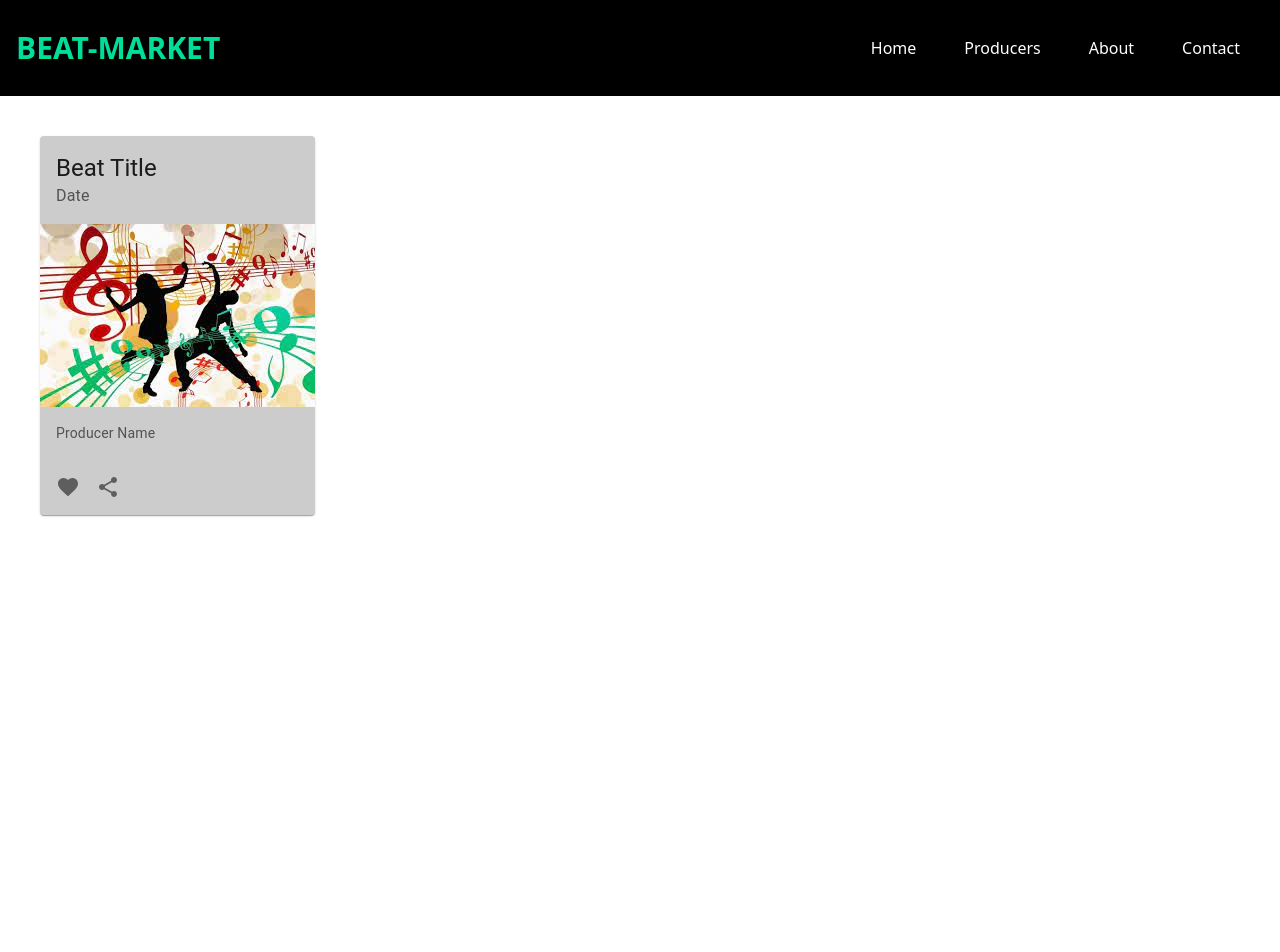
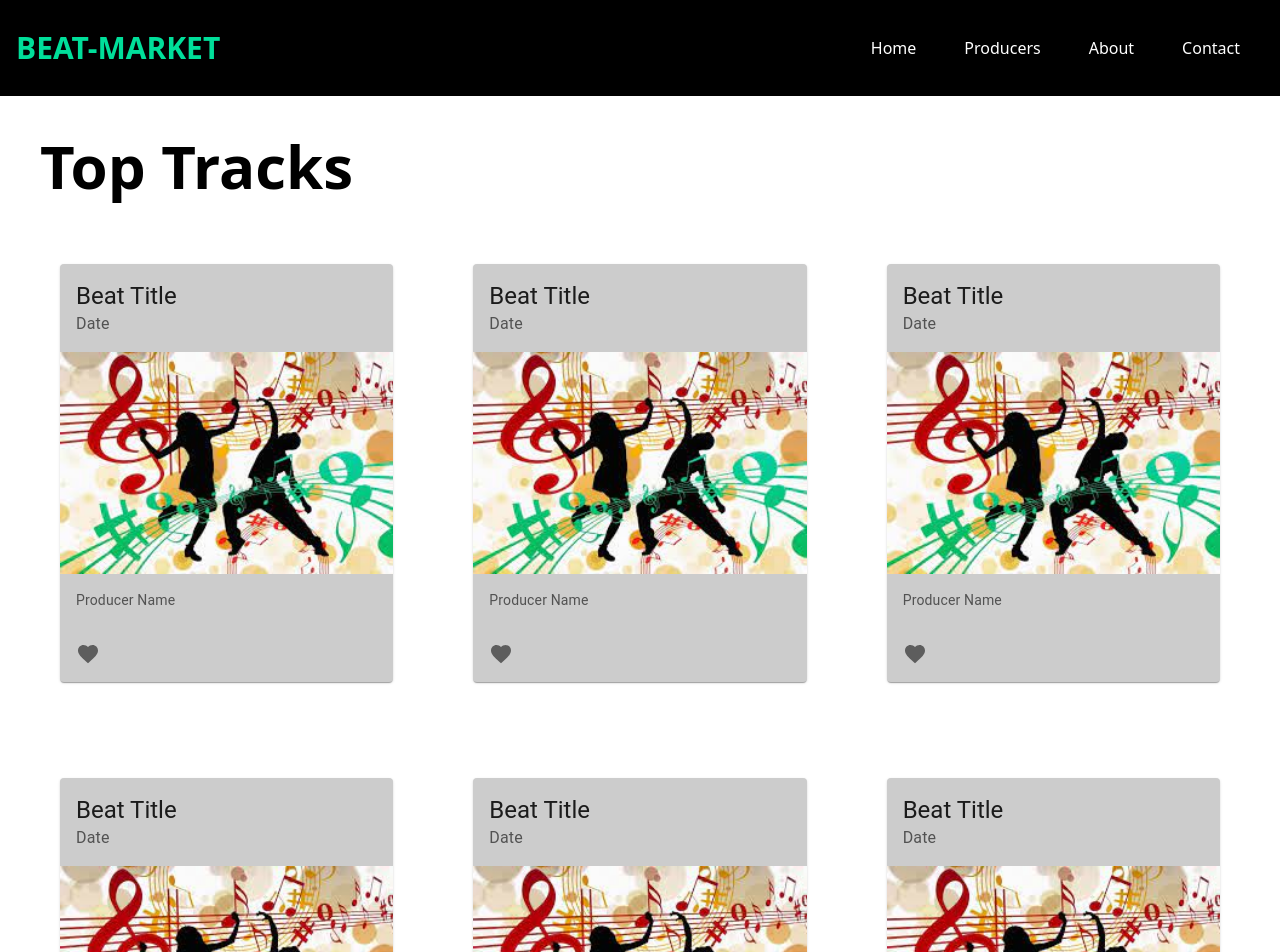
Before and after one commit to VaibhavNITK/BeatMarket, a React (Create React App) app in the folder client/: page / in a window 1280 px wide. Shown: the top 952 px of the page. Before the commit the page ends 800 px from the top, so only its background shows below. Built offline with nearby package versions, Linux system fonts and the light colour scheme.

Commit message:
frontend-done

```diff
--- a/client/package.json
+++ b/client/package.json
@@ -8,11 +8,13 @@
     "@emotion/react": "^11.11.3",
     "@emotion/styled": "^11.11.0",
     "@heroicons/react": "^2.1.1",
+    "@material-tailwind/react": "^2.1.9",
     "@mui/icons-material": "^5.15.10",
     "@mui/material": "^5.15.10",
     "@testing-library/jest-dom": "^5.17.0",
     "@testing-library/react": "^13.4.0",
     "@testing-library/user-event": "^13.5.0",
+    "axios": "^1.6.7",
     "bootstrap": "^5.3.2",
     "react": "^18.2.0",
     "react-dom": "^18.2.0",
--- a/client/src/App.js
+++ b/client/src/App.js
@@ -4,6 +4,7 @@ import Home from "./pages/Home";
 import About from "./pages/About";
 import Contacts from "./pages/Contacts";
 import Producers from "./pages/Producers";
+import SongsPage from "./pages/SongsPage";
 
 export default function App() {
   return (
--- a/client/src/components/Cards.js
+++ b/client/src/components/Cards.js
@@ -7,17 +7,22 @@ import CardActions from "@mui/material/CardActions";
 import IconButton from "@mui/material/IconButton";
 import Typography from "@mui/material/Typography";
 import FavoriteIcon from "@mui/icons-material/Favorite";
-import ShareIcon from "@mui/icons-material/Share";
+
 import { useNavigate } from "react-router-dom";
+import { useState } from "react";
 
-export default function RecipeReviewCard() {
+export default function Cards() {
   const navigate = useNavigate();
+  const [producerName, setProducerName] = useState("");
+  const [AlbumTitle, setAlbumTitle] = useState("");
+  const [date, setDate] = useState();
 
   function handleClick() {
-    navigate("/producers");
+    navigate(`/producers?producer=${producerName}`);
   }
+
   return (
-    <div className="shadom-5xl rounded-6xl">
+    <div className="shadom-5xl my-7 px-5">
       <Card
         sx={{ backgroundColor: "#ccc", cursor: "pointer" }}
         onClick={handleClick}
@@ -25,7 +30,7 @@ export default function RecipeReviewCard() {
         <CardHeader title="Beat Title" subheader="Date" />
         <CardMedia
           component="img"
-          height="200"
+          height="150"
           image="images/images.jpeg"
           alt="Image"
         />
@@ -34,12 +39,9 @@ export default function RecipeReviewCard() {
             Producer Name
           </Typography>
         </CardContent>
-        <CardActions disableSpacing>
+        <CardActions>
           <IconButton aria-label="add to favorites">
             <FavoriteIcon />
-          </IconButton>
-          <IconButton aria-label="share">
-            <ShareIcon />
           </IconButton>
         </CardActions>
       </Card>
--- /dev/null
+++ b/client/src/components/ListItems.js
@@ -0,0 +1,22 @@
+import React from "react";
+import { ListItem } from "@material-tailwind/react";
+
+export default function ListItems({ song }) {
+  const { id, title, releaseDate, likes, price } = song;
+
+  return (
+    <div className="bg-gray-100 my-2 rounded-3xl">
+      <ListItem
+        key={id}
+        className="font-extrabold text-md hover:text-blue-600 my-5 gap-10 justify-between"
+      >
+        <h2 className="text-2xl font-semibold mx-5 px-5">{title}</h2>
+        <div className="justify-center flex flex-row gap-8">
+          <p className="text-sm px-5">Release Date: {releaseDate}</p>
+          <p className="font-semibold text-sm px-5 mx-5">Likes: {likes}</p>
+          <p className="font-bold text-sm px-5">Price: {price}</p>
+        </div>
+      </ListItem>
+    </div>
+  );
+}
--- a/client/src/components/Navbar.js
+++ b/client/src/components/Navbar.js
@@ -16,12 +16,14 @@ const Navbar = () => {
 
       <ul className="hidden md:flex">
         {navItems.map((item) => (
-          <li
-            key={item.id}
-            className="p-4 hover:bg-[#00df9a] rounded-xl m-2 cursor-pointer duration-300 hover:text-black"
-          >
-            <NavLink to={item.link}>{item.text}</NavLink>
-          </li>
+          <NavLink to={item.link}>
+            <li
+              key={item.id}
+              className="p-4 hover:bg-[#00df9a] rounded-xl m-2 cursor-pointer duration-300 hover:text-black"
+            >
+              {item.text}
+            </li>
+          </NavLink>
         ))}
       </ul>
     </div>
--- a/client/src/pages/Home.js
+++ b/client/src/pages/Home.js
@@ -8,8 +8,16 @@ export default function Home() {
       <header>
         <Navbar />
       </header>
-      <main className="mt-10 mx-5 px-5 flex">
-        <Cards />
+      <main className="mt-10 mx-5 px-5">
+        <h1 className="my-5 text-6xl font-bold">Top Tracks</h1>
+        <section className="grid grid-cols-1 md:grid-cols-2 lg:grid-cols-3 gap-10 my-10">
+          <Cards />
+          <Cards />
+          <Cards />
+          <Cards />
+          <Cards />
+          <Cards />
+        </section>
       </main>
     </>
   );
--- /dev/null
+++ b/client/src/pages/SongsPage.js
@@ -0,0 +1,60 @@
+import React, { useState, useEffect } from "react";
+import { useSearchParams } from "react-router-dom";
+import axios from "axios";
+import Navbar from "../components/Navbar";
+import ListItems from "../components/ListItems";
+import { List, ListItem, Card } from "@material-tailwind/react";
+
+const songs = [
+  {
+    id: 1,
+    title: "abc",
+    releaseDate: "abcd",
+    likes: "123",
+    price: "$12",
+  },
+  {
+    id: 2,
+    title: "abc",
+    releaseDate: "abcd",
+    likes: "123",
+    price: "$12",
+  },
+];
+
+export default function SongsPage() {
+  //const [searchParams] = useSearchParams();
+  //const producerName = searchParams.get("producer");
+
+  //const [songs, setSongs] = useState({});
+
+  // useEffect(() => {
+  //   const fetchSongs = async () => {
+  //     try {
+  //       const response = await axios.get(`/api/songs?producer=${producerName}`);
+  //       setSongs(response.data);
+  //     } catch (error) {
+  //       console.error("Error fetching songs:", error);
+  //     }
+  //   };
+
+  //   fetchSongs();
+  // }, [producerName]);
+
+  return (
+    <>
+      <header>
+        <Navbar />
+      </header>
+      <main className="mt-10 mx-5 px-5">
+        <h1 className="my-5 text-6xl font-bold">Top Songs</h1>
+
+        <Card className="my-10">
+          {songs.map((song) => (
+            <ListItems key={song.id} song={song} />
+          ))}
+        </Card>
+      </main>
+    </>
+  );
+}
```
Also changed, not shown: 1 other file (tests, documents, lock files or other folders).
